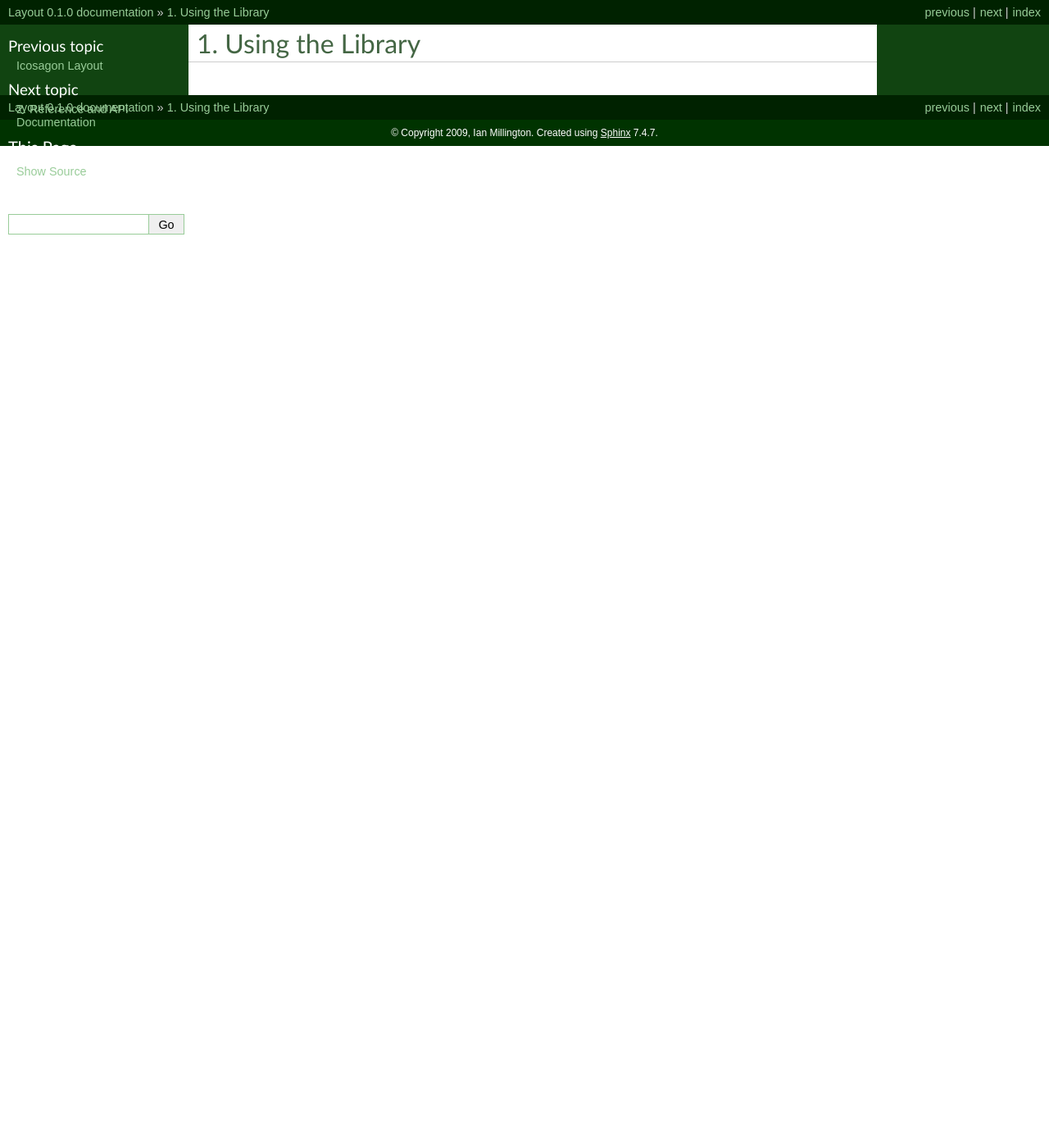
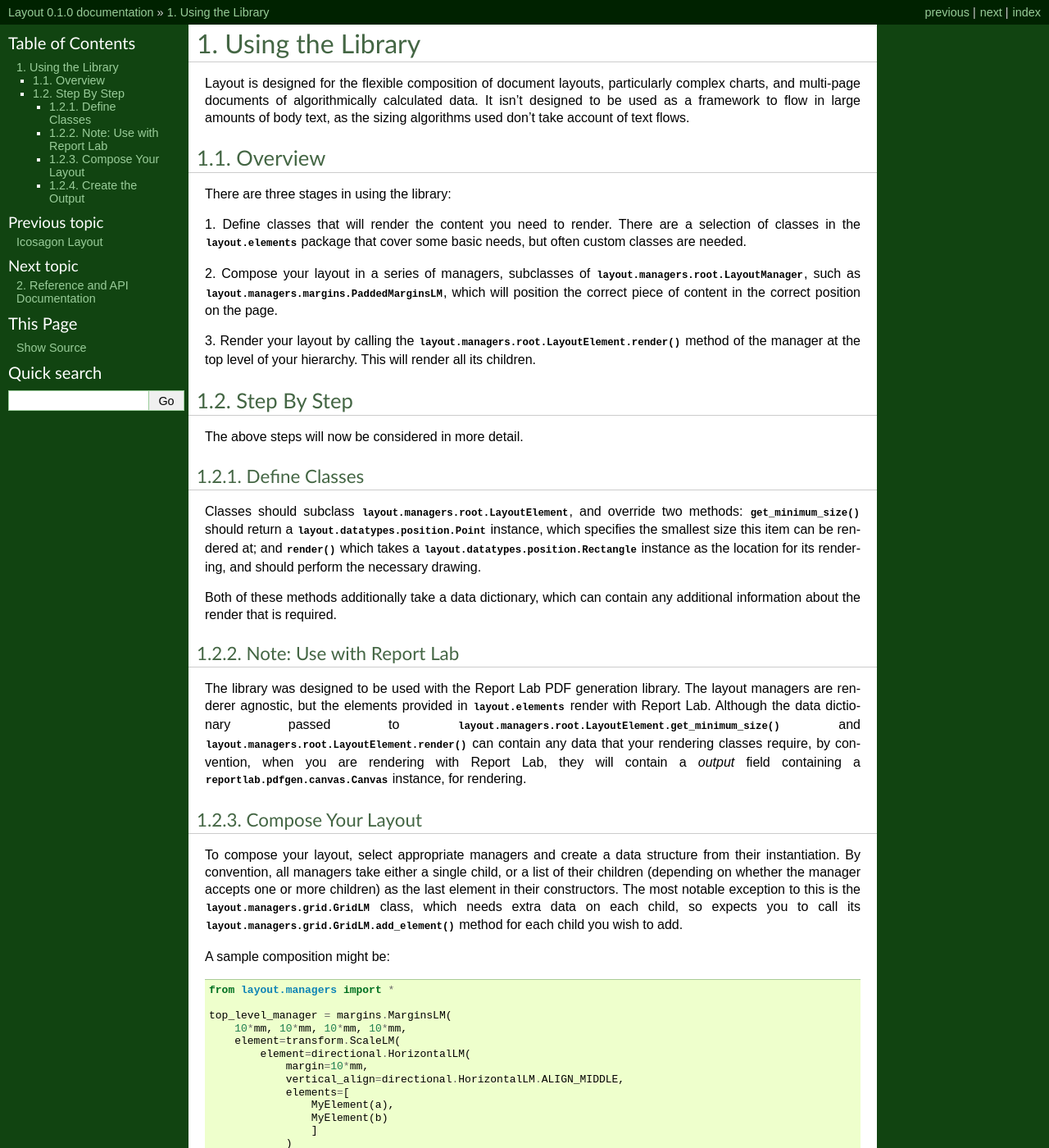
Before and after one commit to idmillington/layout, a Sphinx documentation site: the page built from docs/source/userguide/index.rst, in a window 1280 px wide and 1400 px high. Shown: the whole window at 82% size. Built offline with Sphinx 7.4.7, drawn with Linux system fonts in a browser that asks for light colours; some of the changed text lies outside the part shown.

Commit message:
Updated documentation.

```diff
--- a/docs/source/reference/managers_clip.rst
+++ b/docs/source/reference/managers_clip.rst
@@ -1,6 +1,6 @@
 Clipping Portions of the Layout (:mod:`layout.elements.clip`)
 =============================================================
 
-.. automodule:: layout.elements.clip
+.. automodule:: layout.managers.clip
    :members:
    :show-inheritance:
--- /dev/null
+++ b/docs/source/reference/rl_utils.rst
@@ -0,0 +1,6 @@
+Reportlab Wrappers (:mod:`layout.rl_utils`)
+===========================================
+
+.. automodule:: layout.rl_utils
+   :members:
+   :show-inheritance:
--- a/docs/source/userguide/index.rst
+++ b/docs/source/userguide/index.rst
@@ -1,2 +1,126 @@
 Using the Library
 =================
+
+Layout is designed for the flexible composition of document layouts,
+particularly complex charts, and multi-page documents of
+algorithmically calculated data. It isn't designed to be used as a
+framework to flow in large amounts of body text, as the sizing
+algorithms used don't take account of text flows.
+
+Overview
+--------
+
+There are three stages in using the library:
+
+1. Define classes that will render the content you need to
+render. There are a selection of classes in the :mod:`layout.elements`
+package that cover some basic needs, but often custom classes are
+needed.
+
+2. Compose your layout in a series of managers, subclasses of
+:class:`layout.managers.root.LayoutManager`, such as
+:class:`layout.managers.margins.PaddedMarginsLM`, which will position the
+correct piece of content in the correct position on the page.
+
+3. Render your layout by calling the
+:meth:`layout.managers.root.LayoutElement.render` method of the manager at the
+top level of your hierarchy. This will render all its children.
+
+Step By Step
+------------
+
+The above steps will now be considered in more detail.
+
+Define Classes
+~~~~~~~~~~~~~~
+
+Classes should subclass :class:`layout.managers.root.LayoutElement`,
+and override two methods: :meth:`get_minimum_size` should return a
+:class:`layout.datatypes.position.Point` instance, which specifies the
+smallest size this item can be rendered at; and :meth:`render` which takes a
+:class:`layout.datatypes.position.Rectangle` instance as the location for its
+rendering, and should perform the necessary drawing.
+
+Both of these methods additionally take a data dictionary, which can
+contain any additional information about the render that is required.
+
+Note: Use with Report Lab
+~~~~~~~~~~~~~~~~~~~~~~~~~
+
+The library was designed to be used with the Report Lab PDF generation
+library. The layout managers are renderer agnostic, but the elements
+provided in :mod:`layout.elements` render with Report Lab. Although
+the data dictionary passed to
+:meth:`layout.managers.root.LayoutElement.get_minimum_size` and
+:meth:`layout.managers.root.LayoutElement.render` can contain any data that
+your rendering classes require, by convention, when you are rendering
+with Report Lab, they will contain a `output` field containing a
+:class:`reportlab.pdfgen.canvas.Canvas` instance, for rendering.
+
+
+Compose Your Layout
+~~~~~~~~~~~~~~~~~~~
+
+To compose your layout, select appropriate managers and create a data
+structure from their instantiation. By convention, all managers take
+either a single child, or a list of their children (depending on
+whether the manager accepts one or more children) as the last element
+in their constructors. The most notable exception to this is the
+:class:`layout.managers.grid.GridLM` class, which needs extra data on
+each child, so expects you to call its
+:meth:`layout.managers.grid.GridLM.add_element` method for each child
+you wish to add.
+
+A sample composition might be::
+
+    from layout.managers import *
+
+    top_level_manager = margins.MarginsLM(
+        10*mm, 10*mm, 10*mm, 10*mm,
+        element=transform.ScaleLM(
+            element=directional.HorizontalLM(
+                margin=10*mm,
+                vertical_align=directional.HorizontalLM.ALIGN_MIDDLE,
+                elements=[
+                    MyElement(a),
+                    MyElement(b)
+                    ]
+                )
+            )
+        )
+
+Which is two :class:`MyElement` instances (I assume these are defined
+by you) side by side
+(:class:`layout.managers.directional.HorizontalLM`) on a page with at
+least 10mm margins all around
+(:class:`layout.managers.margins.MarginsLM`). If the two elements are
+too large to fit in this space, then they will be scaled down, keeping
+their relative proportion, until they can fit
+(:class:`layout.managers.transform.ScaleLM`). Compositions can get
+much more complex, and may have to be assembled in stages.
+
+
+Create the Output
+~~~~~~~~~~~~~~~~~
+
+With the top level manager created, we can build our PDF by calling
+its :meth:`render` method. Assuming we're using Report Lab, we could
+do this manually::
+
+    canvas = Canvas(filename, papersize)
+    top_level_manager.render(Rectangle(0, 0, *papersize), dict(output=canvas))
+    canvas.showPage()
+    canvas.save()
+
+Or we can rely on the utility functions in the :mod:`layout.rl_utils`
+module::
+
+    canvas = Canvas(filename, papersize)
+    rl_utils.render_to_reportlab_canvas(canvas, papersize, top_level_manager)
+    canvas.save()
+
+or even shorter::
+
+    rl_utils.render_to_reportlab_document(
+        filename, papersize, top_level_manager
+        )
```
Also changed, not shown: docs/source/reference/index.rst (+17 -8 lines).
